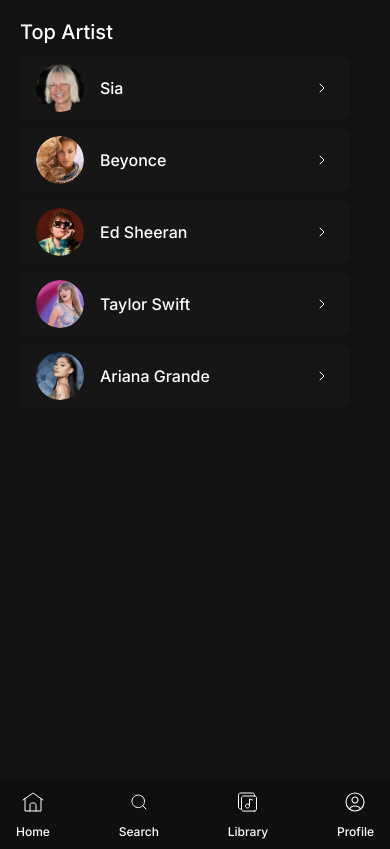
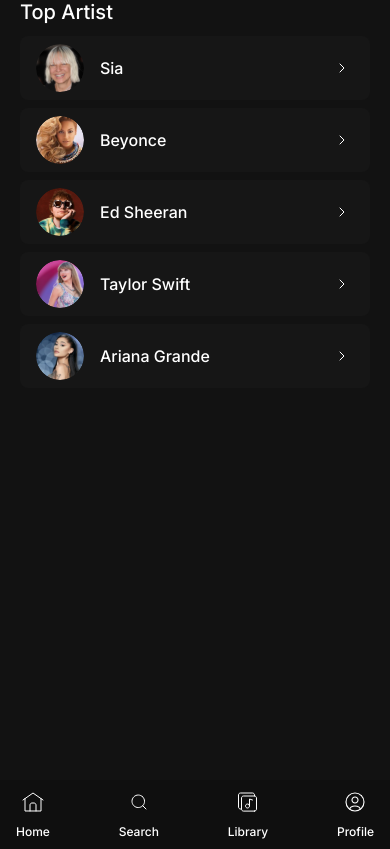
Before and after one commit to sopoturazashvili/flareit-user, a Next.js app: page /artist in a window 390 px wide. Built offline with nearby package versions, Linux system fonts and the light colour scheme.

Commit message:
change mobile

```diff
--- a/app/(authorised)/layout.module.scss
+++ b/app/(authorised)/layout.module.scss
@@ -64,7 +64,7 @@
     height: calc(100vh - 64px);
     overflow: auto;
     display: flex;
-    padding: 20px 20px 0px 0px;
+    padding: 0;
     background-color: $PrimaryBlackTone2;
   }
   .childrenAndPlayer::-webkit-scrollbar {
--- a/app/(authorised)/page.tsx
+++ b/app/(authorised)/page.tsx
@@ -3,7 +3,5 @@
 import styles from "./page.module.scss";
 
 export default function Home() {
-  return <main className={styles.main}>
-
-  </main>;
+  return <main className={styles.main}></main>;
 }
```
Also changed, not shown: app/(authorised)/page.module.scss (+8 -1 lines).
